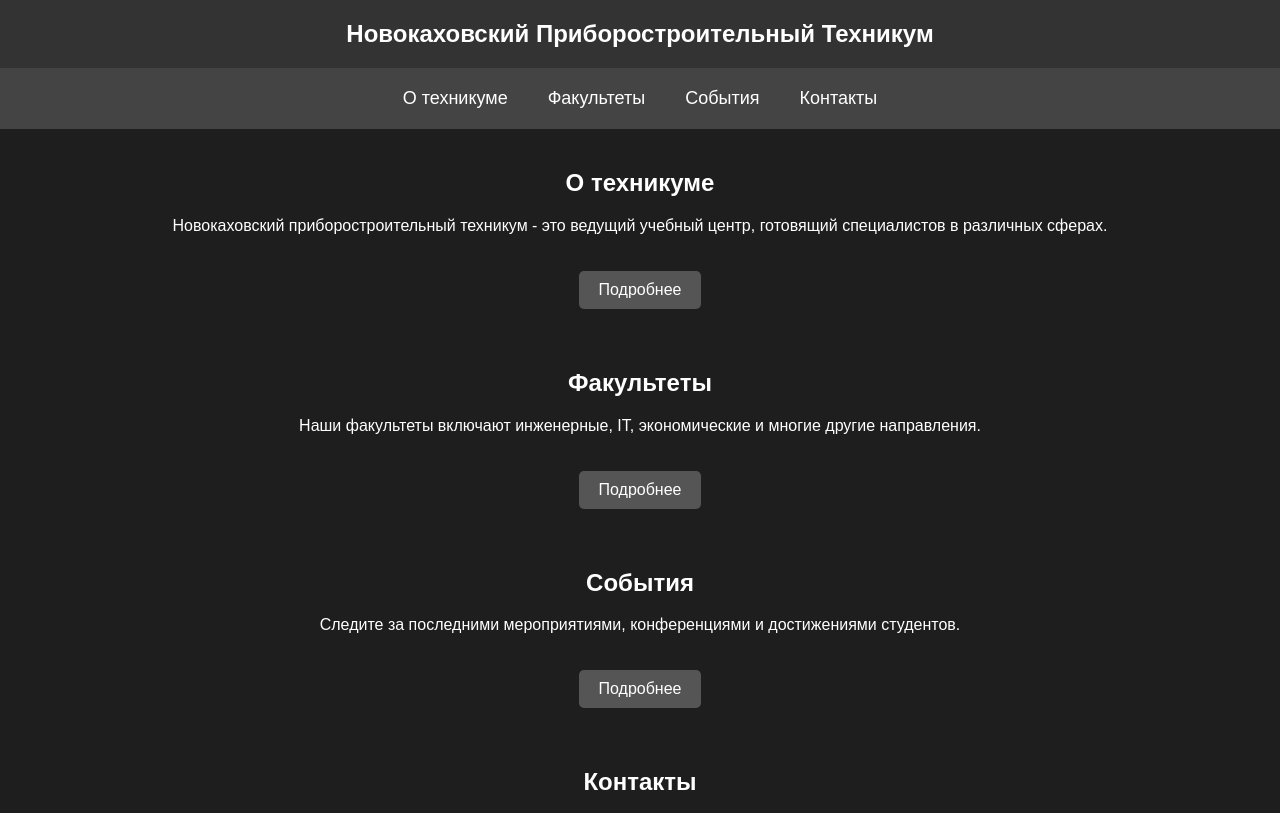
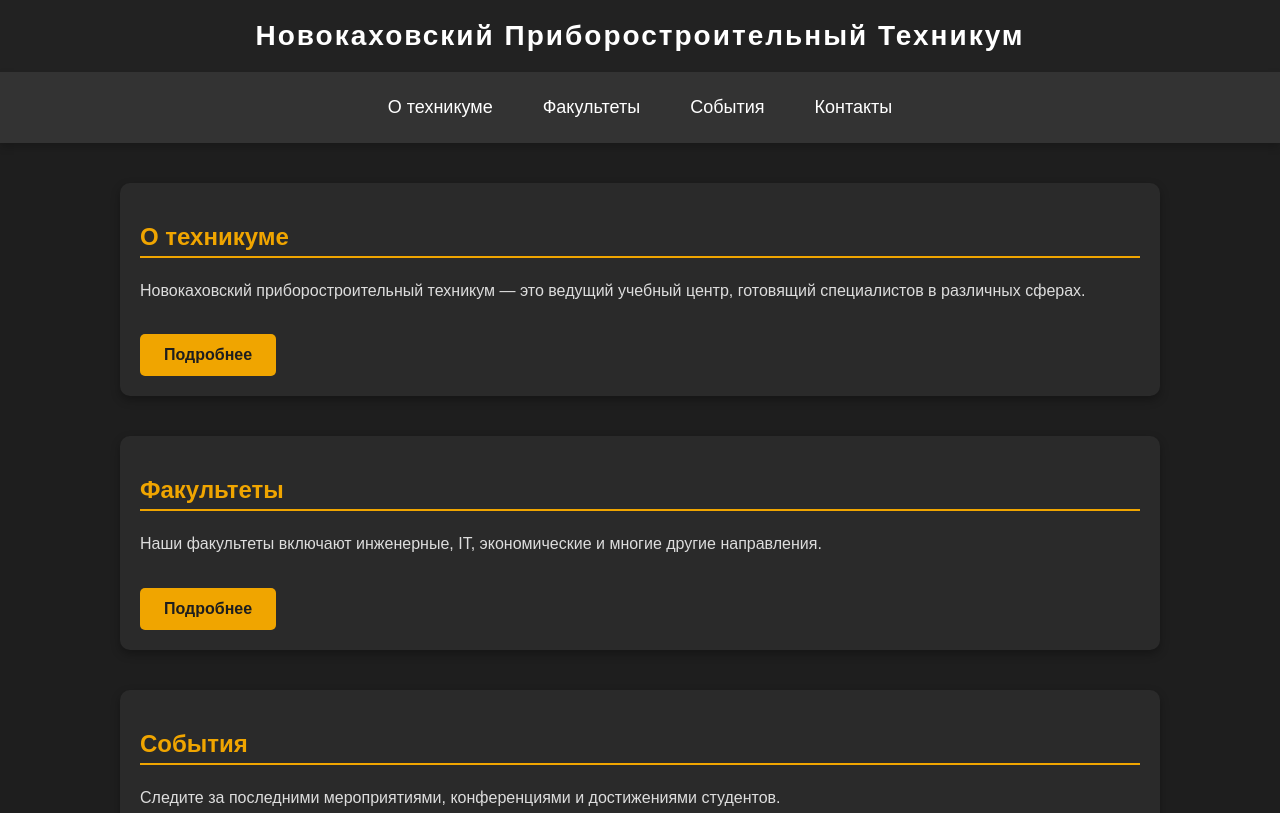
Before and after one commit to pashka1233212233/test, a plain HTML site: page index.html in a window 1280 px wide. Shown: the top 813 px of the page. Drawn offline with Linux system fonts and the light colour scheme.

Commit message:
Update index.html

```diff
--- a/index.html
+++ b/index.html
@@ -13,44 +13,63 @@
             padding: 0;
         }
         header {
-            background-color: #333;
+            background-color: #222;
             padding: 20px;
             text-align: center;
-            font-size: 24px;
+            font-size: 28px;
             font-weight: bold;
+            letter-spacing: 2px;
+            box-shadow: 0 4px 8px rgba(0, 0, 0, 0.3);
         }
         nav {
             display: flex;
             justify-content: center;
             gap: 20px;
-            padding: 10px;
-            background-color: #444;
+            padding: 15px;
+            background-color: #333;
+            box-shadow: 0 4px 8px rgba(0, 0, 0, 0.2);
         }
         nav a {
             color: #fff;
             text-decoration: none;
             font-size: 18px;
-            padding: 10px;
+            padding: 10px 15px;
+            transition: 0.3s;
         }
         nav a:hover {
-            background-color: #666;
+            background-color: #555;
             border-radius: 5px;
         }
         .container {
+            max-width: 1000px;
+            margin: 40px auto;
             padding: 20px;
-            text-align: center;
+            background-color: #2a2a2a;
+            border-radius: 10px;
+            box-shadow: 0 4px 10px rgba(0, 0, 0, 0.3);
+        }
+        .container h2 {
+            color: #f0a500;
+            border-bottom: 2px solid #f0a500;
+            padding-bottom: 5px;
+        }
+        .container p {
+            line-height: 1.6;
+            color: #ddd;
         }
         .button {
             display: inline-block;
-            padding: 10px 20px;
-            margin-top: 20px;
-            background-color: #555;
-            color: #fff;
+            padding: 12px 24px;
+            margin-top: 15px;
+            background-color: #f0a500;
+            color: #1e1e1e;
             text-decoration: none;
+            font-weight: bold;
             border-radius: 5px;
+            transition: 0.3s;
         }
         .button:hover {
-            background-color: #777;
+            background-color: #ffbe33;
         }
     </style>
 </head>
@@ -64,7 +83,7 @@
     </nav>
     <div class="container" id="about">
         <h2>О техникуме</h2>
-        <p>Новокаховский приборостроительный техникум - это ведущий учебный центр, готовящий специалистов в различных сферах.</p>
+        <p>Новокаховский приборостроительный техникум — это ведущий учебный центр, готовящий специалистов в различных сферах.</p>
         <a href="#" class="button">Подробнее</a>
     </div>
     <div class="container" id="departments">
```
